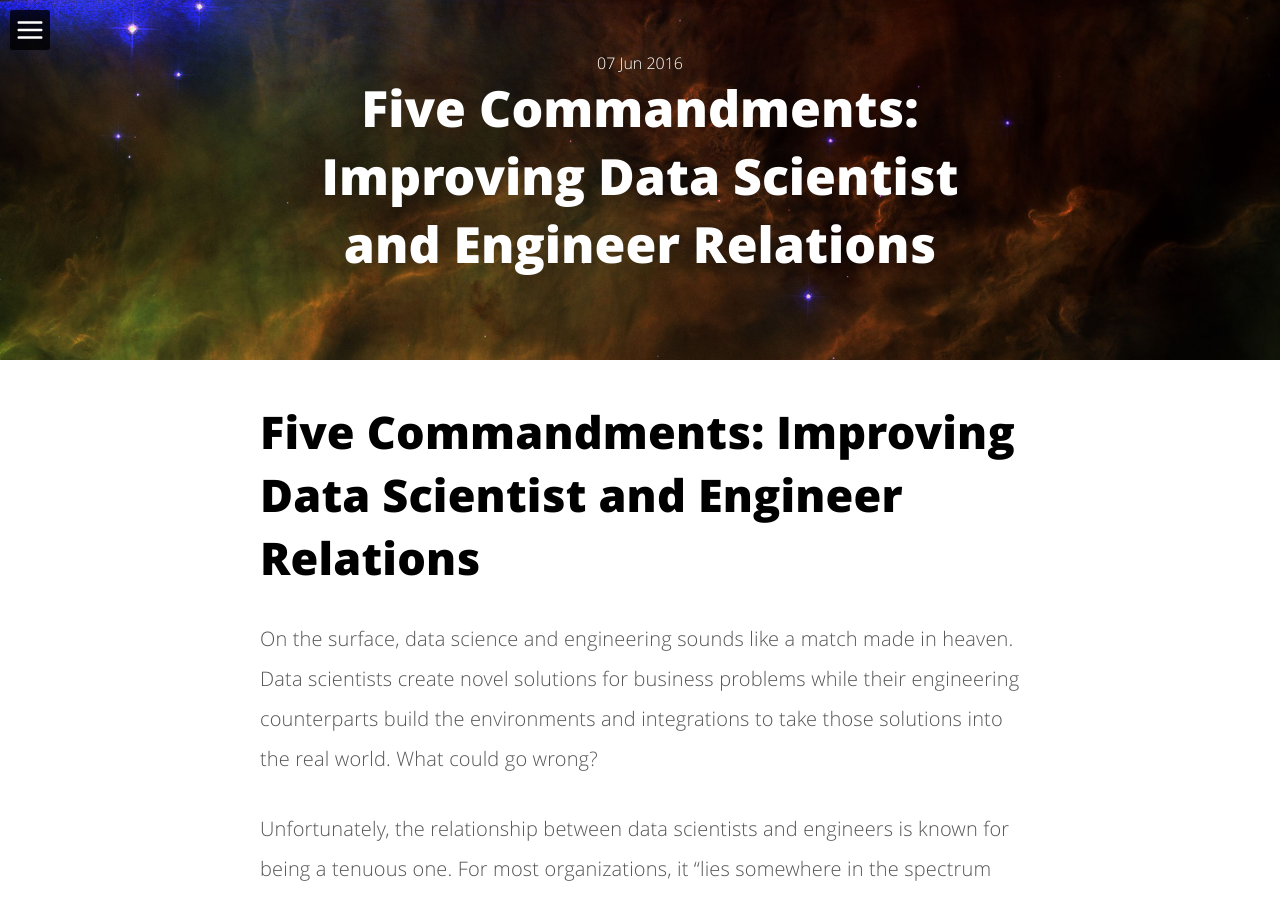
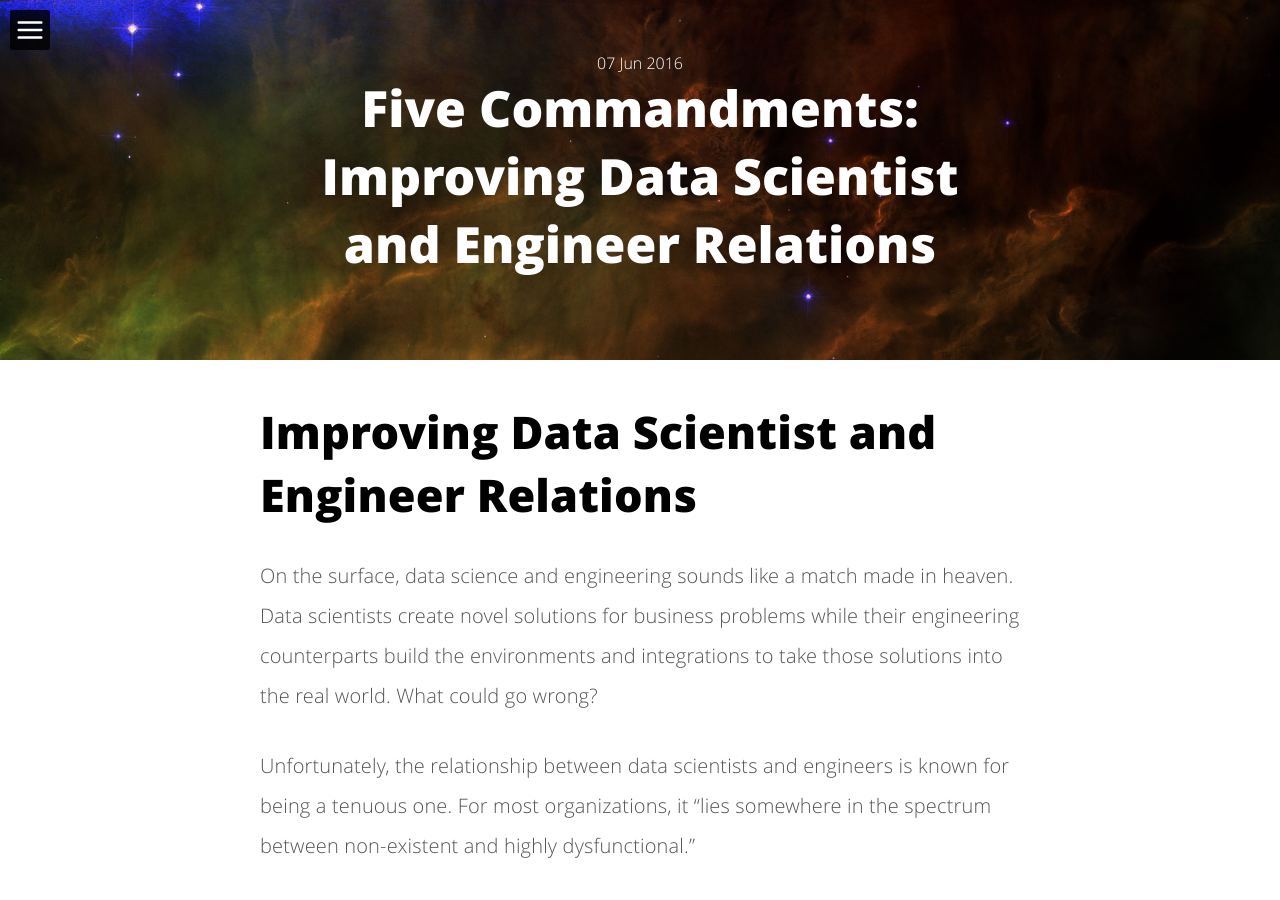
Before and after one commit to partiallyderivative/partiallyderivative.github.io, a Jekyll site: the page built from _posts/2016-06-07-5-commandments-improving-data-scientists-and- engineer-relations.md, in a window 1280 px wide and 900 px high. Built offline with Jekyll 4.4.1, drawn with Linux system fonts in a browser that asks for light colours.

Commit message:
Cut down title length to look better

```diff
--- a/_posts/2016-06-07-5-commandments-improving-data-scientists-and- engineer-relations.md
+++ b/_posts/2016-06-07-5-commandments-improving-data-scientists-and- engineer-relations.md
@@ -11,7 +11,7 @@ tags:
 permalink: /resources/2016/2/17/5-commandments-improving-data-scientist-and-engineer-relations
 ---
 
-# Five Commandments: Improving Data Scientist and Engineer Relations
+# Improving Data Scientist and Engineer Relations
 
 On the surface, data science and engineering sounds like a match made in heaven. Data scientists create novel solutions for business problems while their engineering counterparts build the environments and integrations to take those solutions into the real world. What could go wrong?
 
```
